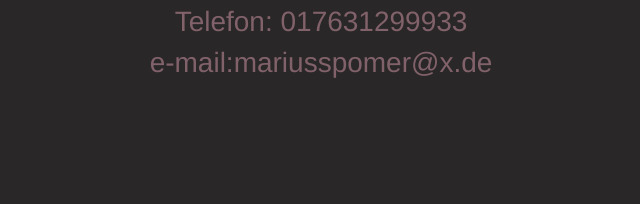
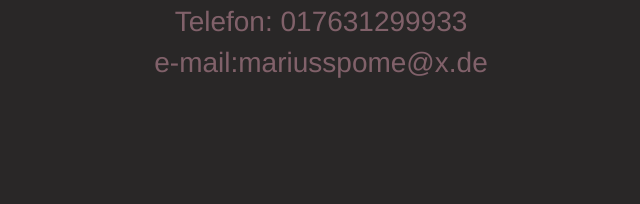
Before and after one commit to MariusS94/first-website, a plain HTML site: page index.html in a window 1280 px wide. Shown: the part 1858-2062 px from the top of the page, 319-959 px from the left. Drawn offline with nearby package versions, Linux system fonts and the light colour scheme; files whose address does not match are found by name.

Commit message:
Last time

```diff
--- a/index.html
+++ b/index.html
@@ -113,7 +113,7 @@
         <div class="container">
           <h2>Contact</h2>
           <h3>Telefon: 017631299933</h3>
-          <h3>e-mail:mariusspomer@x.de</h3>
+          <h3>e-mail:mariusspome@x.de</h3>
         </div>
       </section>
     </main>
```
